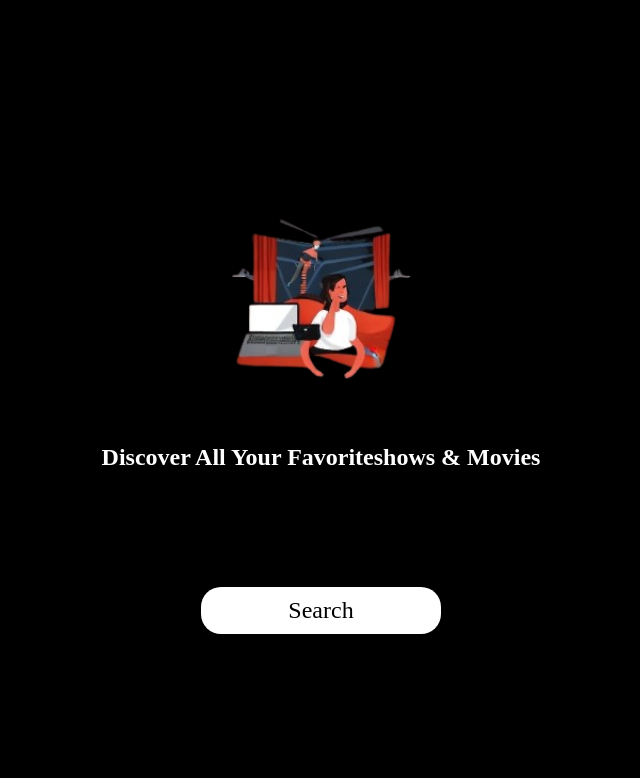
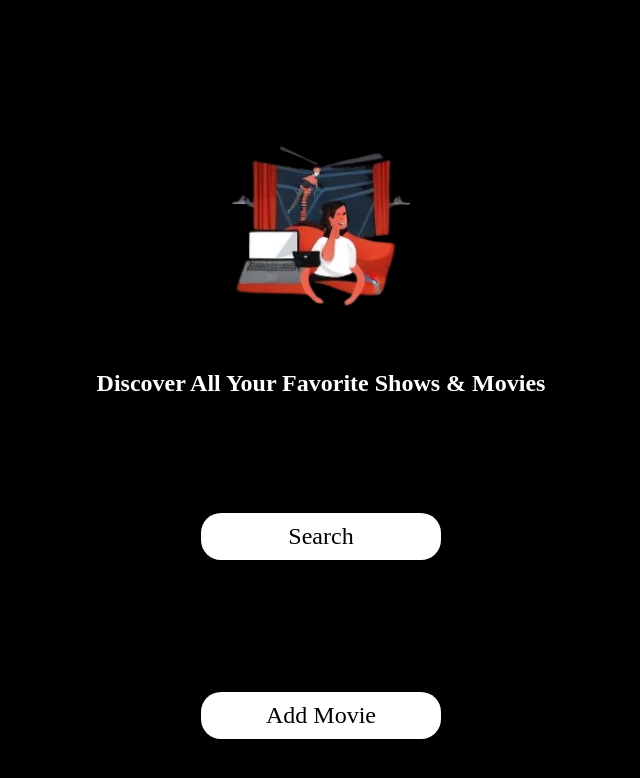
Before and after one commit to Zatey-alt/MovieTracker, a Flask app: page / in a window 1280 px wide. Shown: the top 778 px of the page, without its empty margins (319-959 px from the left). Run offline with Flask 3, Linux system fonts and the light colour scheme; parts of the project's set-up code (start-up, migrations or seed data) failed here and were passed over.

Commit message:
created movie details, update movie, user profile and add movie pages. Also updated models.py and views.py

```diff
--- a/website/templates/home.html
+++ b/website/templates/home.html
@@ -15,12 +15,20 @@
 <body>
 	<div class="image">
 		<img src="/static/assets/image.png" alt="">
-
 	</div>
-	<h1>Discover All Your Favoriteshows & Movies</h1>
+	<h1>Discover All Your Favorite Shows & Movies</h1>
 
     <a href="{{ url_for('auth.login') }}">Search</a>
 	<p>
-	</p>
+    {% for movie in current_user.movies %}
+    <div class="movie">
+        <h2>{{ movie.title }}</h2>
+        <p>{{ movie.description }}</p>
+        <a href="{{ url_for('views.update_movie', id=movie.id) }}">Update</a>
+        <a href="{{ url_for('views.delete_movie', id=movie.id) }}">Delete</a>
+    </div>
+    {% endfor %}
+    </p>
+    <a href="{{ url_for('views.add_movie') }}">Add Movie</a>
 </body>
 </html>
--- a/website/views.py
+++ b/website/views.py
@@ -1,6 +1,6 @@
 from flask import Blueprint, render_template, request, flash, redirect, url_for
 from flask_login import login_required, current_user, login_user, logout_user
-from .models import User
+from models import User, Movie
 from . import db
 
 views = Blueprint('views', __name__)
@@ -18,3 +18,53 @@ def main():
         return render_template('main.html', message=f'Welcome back, {current_user.username}!')
     else:
         return render_template('login.html')
+
+
+@views.route('/add-movie', methods=['GET', 'POST'])
+@login_required
+def add_movie():
+    if request.method == 'POST':
+        title = request.form.get('title')
+        description = request.form.get('description')
+
+        new_movie = Movie(title=title, description=description, user_id=current_user.id)
+        db.session.add(new_movie)
+        db.session.commit()
+
+        return redirect(url_for('views.home'))
+
+    return render_template('add_movie.html', user=current_user)
+
+
+@views.route('/delete-movie/<id>')
+@login_required
+def delete_movie(id):
+    movie = Movie.query.filter_by(id=id).first()
+
+    if movie:
+        if movie.user_id == current_user.id:
+            db.session.delete(movie)
+            db.session.commit()
+
+    return redirect(url_for('views.home'))
+
+@views.route('/update-movie/<id>', methods=['GET', 'POST'])
+@login_required
+def update_movie(id):
+    movie = Movie.query.filter_by(id=id).first()
+
+    if movie:
+        if movie.user_id == current_user.id:
+            if request.method == 'POST':
+                title = request.form.get('title')
+                description = request.form.get('description')
+
+                movie.title = title
+                movie.description = description
+                db.session.commit()
+
+                return redirect(url_for('views.home'))
+
+            return render_template('update_movie.html', movie=movie)
+
+    return redirect(url_for('views.home'))
```
Also changed, not shown: website/models.py (+8 -0 lines), website/templates/add_movie.html (added, +26 -0 lines), website/templates/movie_details.html (added, +17 -0 lines), website/templates/update_movie.html (added, +26 -0 lines), website/templates/user_profile.html (added, +18 -0 lines), instance/database.db.
